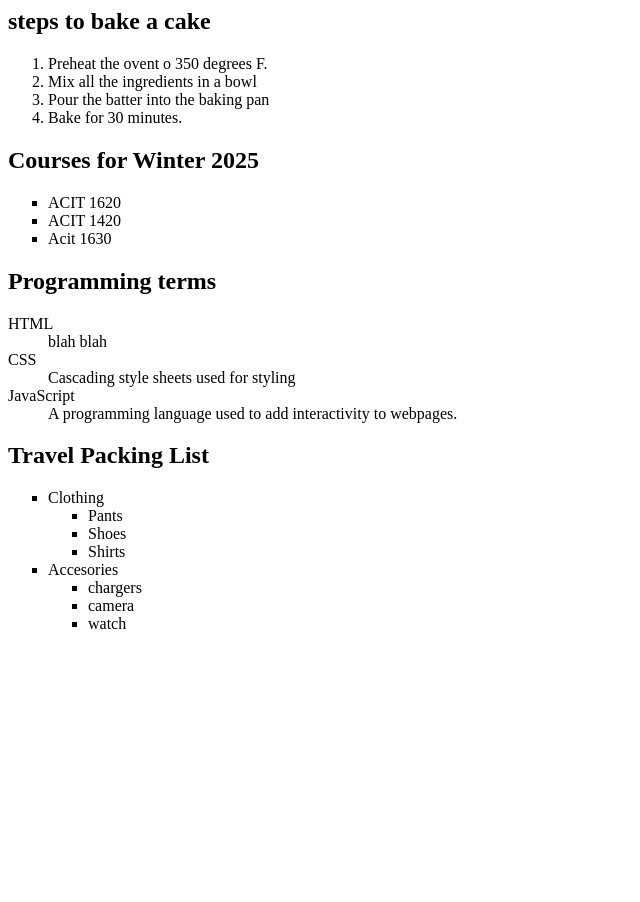
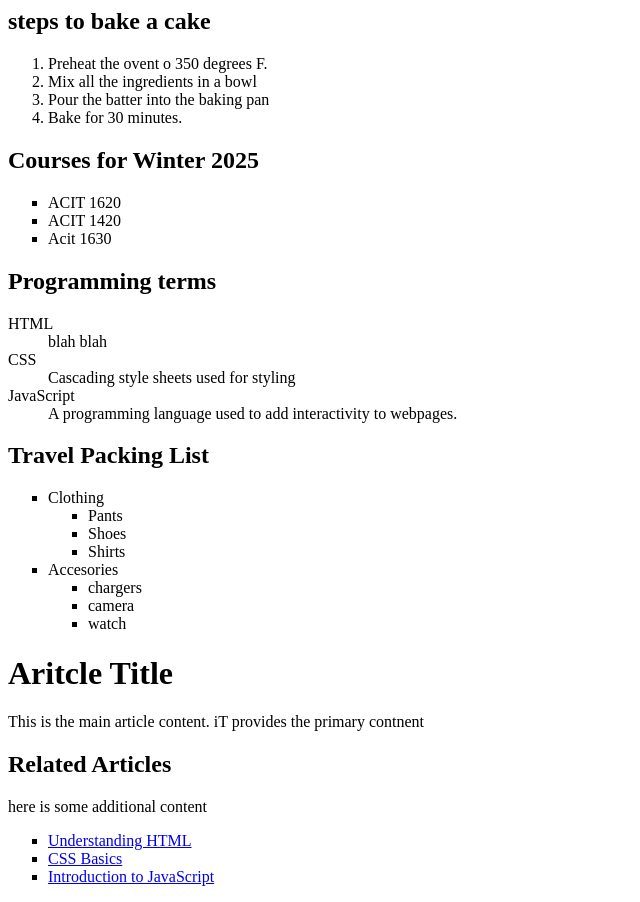
Before and after one commit to joshdomino/ACIT1620, a plain HTML site: page Week2/lists.html in a window 1280 px wide. Shown: the whole page, without its empty margins (0-640 px from the left). Before the commit the page ends 800 px from the top, so only its background shows below. Drawn offline with Linux system fonts and the light colour scheme.

Commit message:
all files for lab

```diff
--- /dev/null
+++ b/Week2/lab2/lab2.css
@@ -0,0 +1,11 @@
+body {
+    max-width: 800px;
+    font-family: Arial, Helvetica, sans-serif;
+    font-size: 125%;
+}
+header nav ul li a {
+    text-decoration: none;
+}
+img {
+    max-width: 100%;
+}
--- a/Week2/lists.html
+++ b/Week2/lists.html
@@ -54,5 +54,24 @@
             </li>
         </ul>
 
+        <main>
+            <h1> Aritcle Title </h1>
+                <p> This is the main article content.
+                    iT provides the primary contnent
+                </p>
+
+        </main>
+
+
+        <aside>
+            <h2> Related Articles </h2>
+            <p> here is some additional content </p>
+            <ul>
+                <li> <a href="#"> Understanding HTML </a> </li>
+                <li> <a href="#"> CSS Basics </a> </li>
+                <li> <a href="#"> Introduction to JavaScript </a> </li>
+            </ul>
+        </aside>
+
     </body>
 </html>
```
Also changed, not shown: Week1/Elixirfiles/bcitlounge.html (renamed from Week1/bcitlounge.html, +2 -0 lines), Week2/sections.html (+7 -1 lines), Week2/tables.html (added, +27 -0 lines), Week1/Elixirfiles/blue.jpg (renamed from Week1/blue.jpg), Week1/Elixirfiles/detaileddirections.html (renamed from Week1/detaileddirections.html), Week1/Elixirfiles/elixir.html (renamed from Week1/elixir.html), Week1/Elixirfiles/green.jpg (renamed from Week1/green.jpg), Week1/Elixirfiles/lbjsunshine.avif (renamed from Week1/lbjsunshine.avif), Week1/Elixirfiles/lightblue.jpg (renamed from Week1/lightblue.jpg), Week1/Elixirfiles/red.jpg (renamed from Week1/red.jpg), Week1/inde.html (renamed from Week1/index.html), Week2/lab2/css.png (added), Week2/lab2/element.png (added), Week2/lab2/index.html (line endings or trailing spaces), 1 more files.
